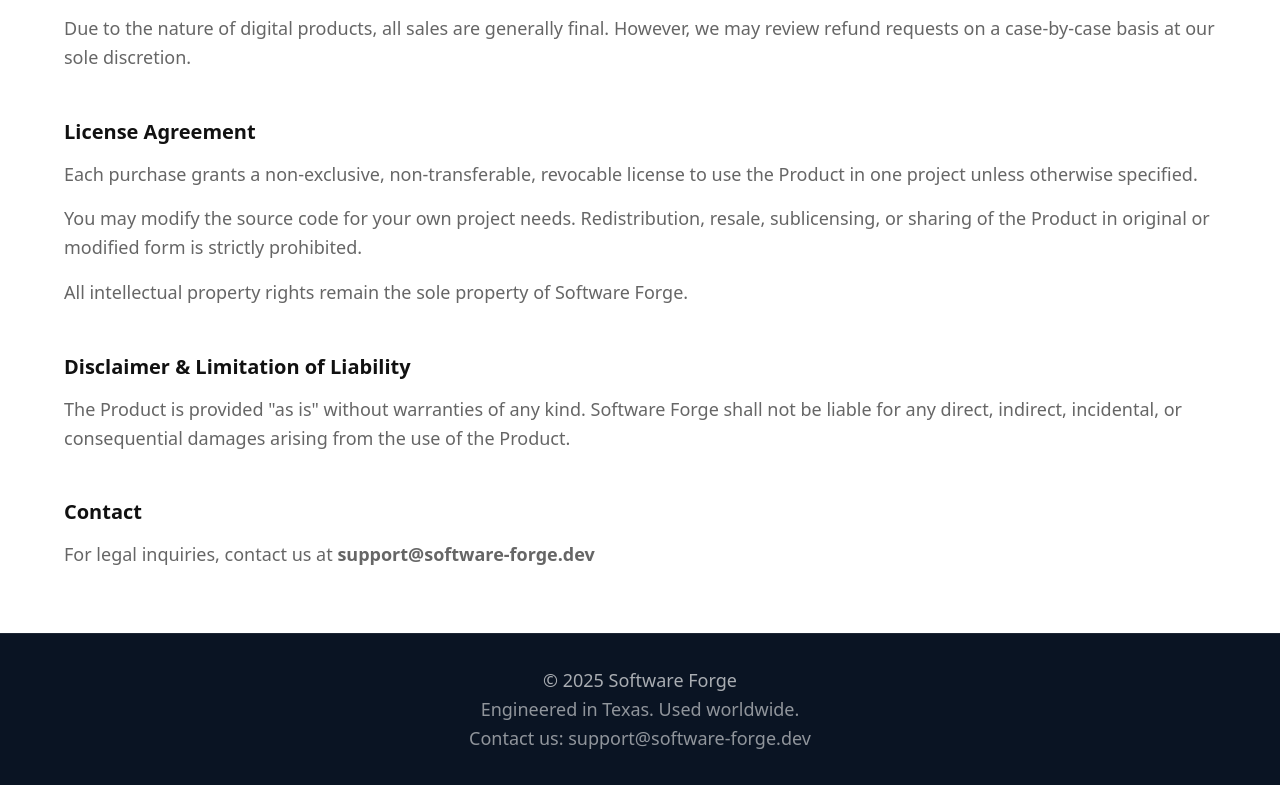
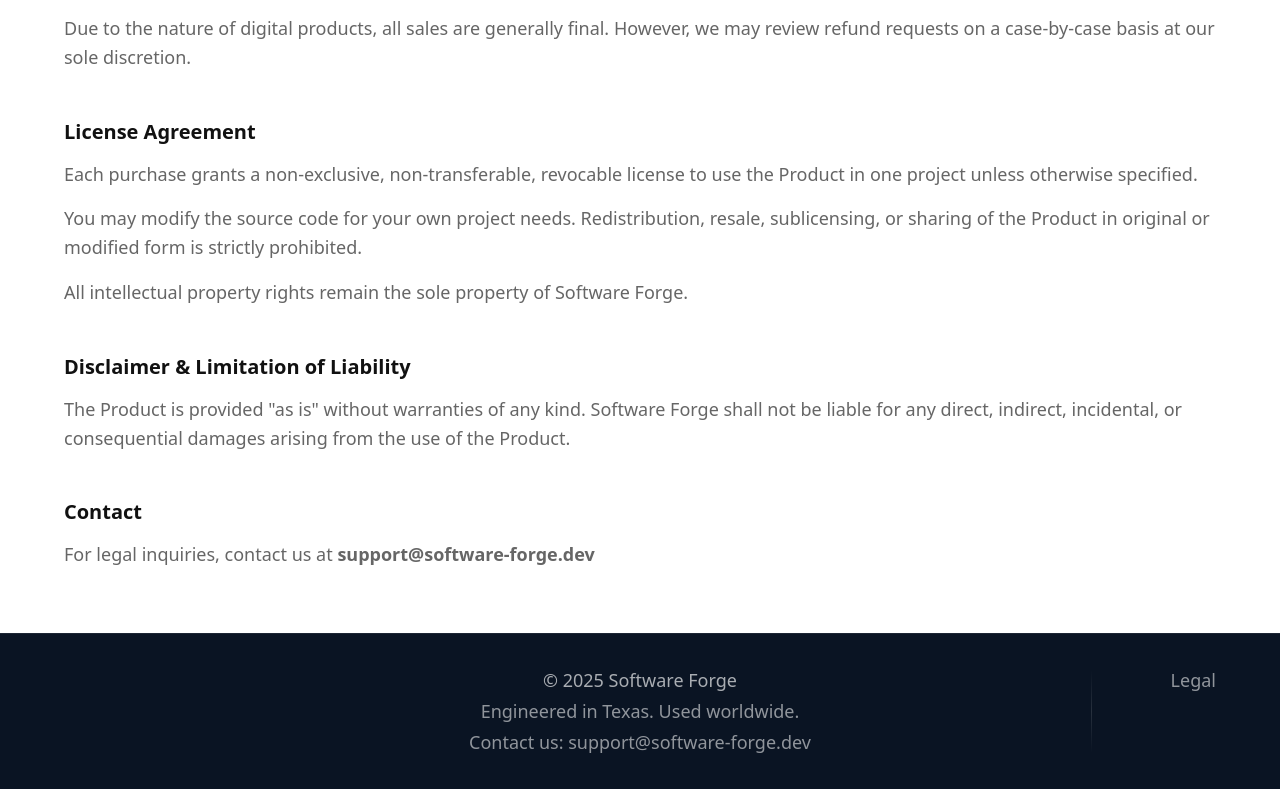
Before and after one commit to Grammeri/nextjs-landing, a Next.js app: page /legal in a window 1280 px wide. Shown: the part 850-1639 px from the top of the page. Built offline with nearby package versions, Linux system fonts and the light colour scheme.

Commit message:
chore: style footer

```diff
--- a/src/app/globals.css
+++ b/src/app/globals.css
@@ -185,6 +185,19 @@
 
 /* Footer surface */
 --footer-bg: rgba(10, 20, 35);
+
+/* Footer decorative */
+--footer-divider-color: rgba(255, 255, 255, 0.12);
+--footer-divider-gradient: linear-gradient(
+  to bottom,
+  transparent,
+  var(--footer-divider-color),
+  transparent
+);
+
+/* Footer divider metrics */
+--footer-divider-thickness: 1px;
+--footer-divider-offset: calc(var(--footer-column-gap) / 2);
 
 /* Footer layout tokens */
 --footer-padding-y: var(--spacing-4xl);
--- a/src/components/footer/Footer.module.css
+++ b/src/components/footer/Footer.module.css
@@ -8,10 +8,50 @@
   max-width: var(--container-width);
   margin: 0 auto;
   padding: var(--spacing-xl) var(--container-padding);
+  display: grid;
+  grid-template-columns: 1fr auto 1fr;
+  align-items: start;
+}
+
+.center {
+  grid-column: 2;
   display: flex;
   flex-direction: column;
   align-items: center;
   text-align: center;
+  row-gap: var(--footer-row-gap);
+}
+
+.right {
+  grid-column: 3;
+  justify-self: end;
+  align-self: stretch;
+  display: flex;
+  align-items: flex-start;
+  position: relative;
+  padding-left: var(--spacing-xl);
+}
+
+.right::before {
+  content: "";
+  position: absolute;
+  left: calc(var(--footer-divider-offset) * -1);
+  top: var(--spacing-xs);
+  bottom: var(--spacing-xs);
+  width: var(--footer-divider-thickness);
+  background: var(--footer-divider-gradient);
+}
+
+.legalLink {
+  font-size: var(--font-size-sm);
+  color: var(--color-on-image-footer-muted);
+  transition: color var(--motion-duration-fast) var(--motion-easing-standard),
+              transform var(--motion-duration-fast) var(--motion-easing-standard);
+}
+
+.legalLink:hover {
+  color: var(--color-on-image-primary);
+  transform: translateY(-1px);
 }
 
 .copyright {
--- a/src/components/footer/Footer.tsx
+++ b/src/components/footer/Footer.tsx
@@ -4,9 +4,16 @@ export default function Footer() {
   return (
     <footer className={styles.footer}>
       <div className={styles.inner}>
-        <span className={styles.copyright}>© 2025 Software Forge</span>
-        <span className={styles.origin}>Engineered in Texas. Used worldwide.</span>
-        <span className={styles.contact}>Contact us: support@software-forge.dev</span>
+        <div className={styles.center}>
+          <span className={styles.copyright}>© 2025 Software Forge</span>
+          <span className={styles.origin}>Engineered in Texas. Used worldwide.</span>
+          <span className={styles.contact}>Contact us: support@software-forge.dev</span>
+        </div>
+        <div className={styles.right}>
+          <a href="/legal" className={styles.legalLink}>
+            Legal
+          </a>
+        </div>
       </div>
     </footer>
   );
```
Lines whose indentation alone changed are shown as unchanged.
